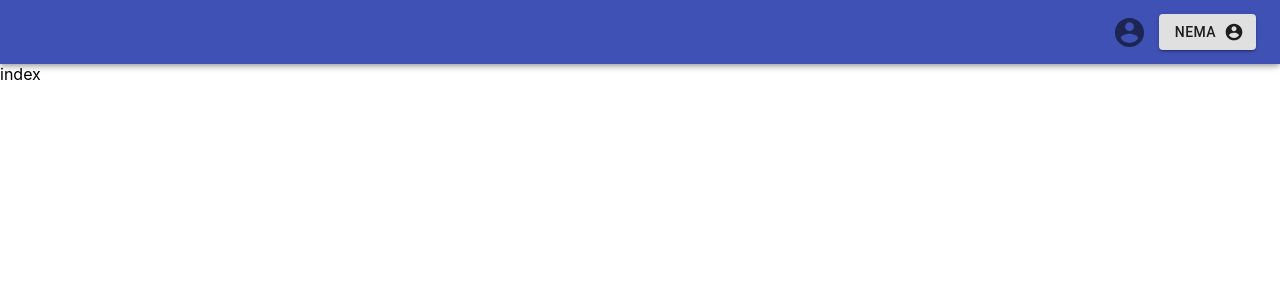
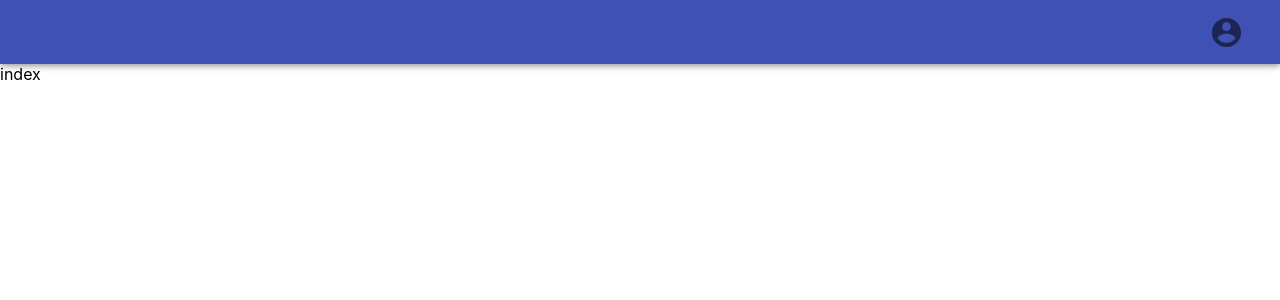
Before and after one commit to scottxxx666/tickets, a React (Create React App) app: page /#/ in a window 1280 px wide. Shown: the top 300 px of the page. Built offline with nearby package versions, Linux system fonts and the light colour scheme; the HTML template or start-up script is replaced by a standard one.

Commit message:
[feat] change account menu if it is login

```diff
--- a/src/AppTopBar.js
+++ b/src/AppTopBar.js
@@ -35,10 +35,14 @@ const AppTopBar = () => {
         <AppBar position="fixed">
           <Toolbar>
             <div className={classes.grow}/>
-            <IconButton>
-              <AccountCircleIcon fontSize="large"/>
-            </IconButton>
+            {
+              auth.isLogin() ? (
                 <AccountMenu/>
+              ) : (
+                <IconButton>
+                  <AccountCircleIcon fontSize="large"/>
+                </IconButton>)
+            }
           </Toolbar>
         </AppBar>
       </HideOnScroll>
--- a/src/AuthContextProvider.js
+++ b/src/AuthContextProvider.js
@@ -19,7 +19,11 @@ export default (props) => {
     setAuth(undefined);
   };
 
+  const isLogin = () => {
+    return auth;
+  };
+
   return (
-    <AuthContext.Provider value={{ data: auth, update, logout }} {...props}/>
+    <AuthContext.Provider value={{ data: auth, update, logout, isLogin }} {...props}/>
   );
 };
```
